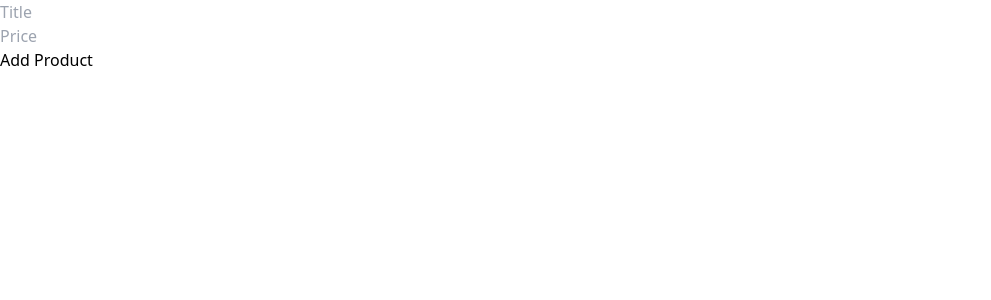
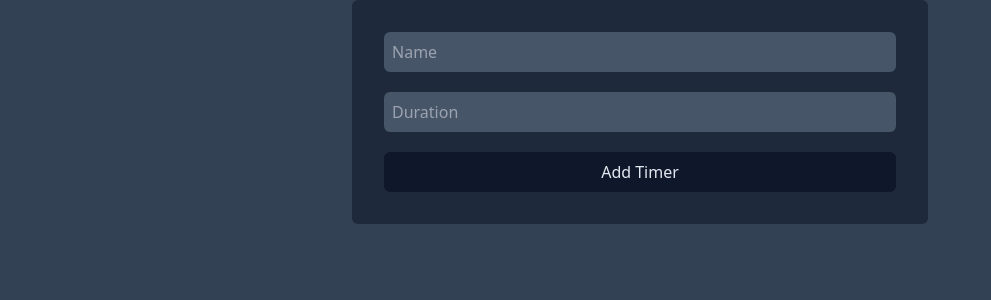
Before and after one commit to madza-gh/React-Project2, a React (Vite) app: page / in a window 1280 px wide. Shown: the top 300 px of the page, without its empty margins (0-991 px from the left). Built offline with nearby package versions, Linux system fonts and the light colour scheme.

Commit message:
adding add timer component

```diff
--- a/index.html
+++ b/index.html
@@ -5,7 +5,7 @@
     <meta name="viewport" content="width=device-width, initial-scale=1.0" />
     <title>Vite + React + TS project 2</title>
   </head>
-  <body>
+  <body class="bg-slate-700">
     <div id="root"></div>
     <script type="module" src="/src/main.tsx"></script>
   </body>
--- a/src/App.tsx
+++ b/src/App.tsx
@@ -1,24 +1,13 @@
-import Button from "./components/button"
-import Form from "./components/Form"
-import Input from "./components/Input"
+import AddTimer from "./components/AddTimer"
 
 
 function App(){
+  return(
+    <div>
+      <AddTimer/>
+    </div>
+  )
 
-  function handleOnSave(data:unknown){
-    const extractedData = data as {title:string , price:string}
-
-    console.log(extractedData)
-  }
-  return(
-      <div>
-        <Form onSave={handleOnSave}>
-          <Input id="title" type="text" placeholder="Title" />
-          <Input id="price" type="text" placeholder="Price" />
-          <Button>Add Product</Button>
-        </Form>
-      </div>
-  )
 }
 
 export default App
--- /dev/null
+++ b/src/components/AddTimer.tsx
@@ -0,0 +1,23 @@
+import Input from "./Input"
+import Form from "./Form"
+import Button from "./button"
+
+function AddTimer(){
+    function handleOnSave(data:unknown){
+        const extractedData = data as {name:string , duration:string}
+
+        console.log(extractedData)
+      }
+      return(
+          <div>
+            <Form onSave={handleOnSave} className="bg-slate-800 flex flex-col p-8 max-w-xl rounded-md mx-auto gap-5">
+              <Input id="name" type="text" placeholder="Name" className="p-2 bg-slate-600 w-full outline-none rounded-md"/>
+              <Input id="duration" type="text" placeholder="Duration" className="p-2 bg-slate-600 w-full outline-none rounded-md" />
+              <Button className="p-2 bg-slate-900 rounded-md text-slate-200">Add Timer</Button>
+            </Form>
+          </div>
+      )
+}
+
+
+export default AddTimer
```
